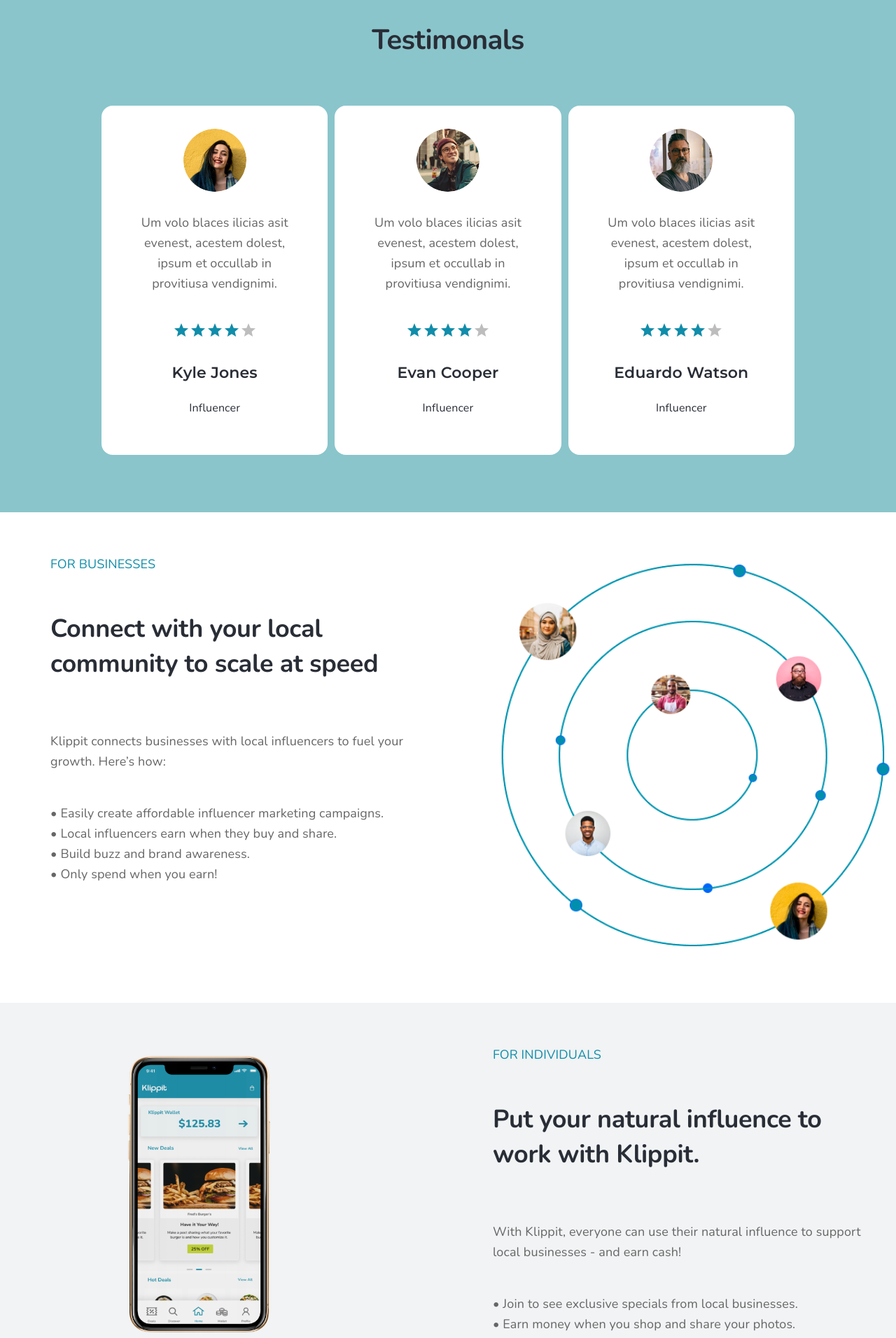
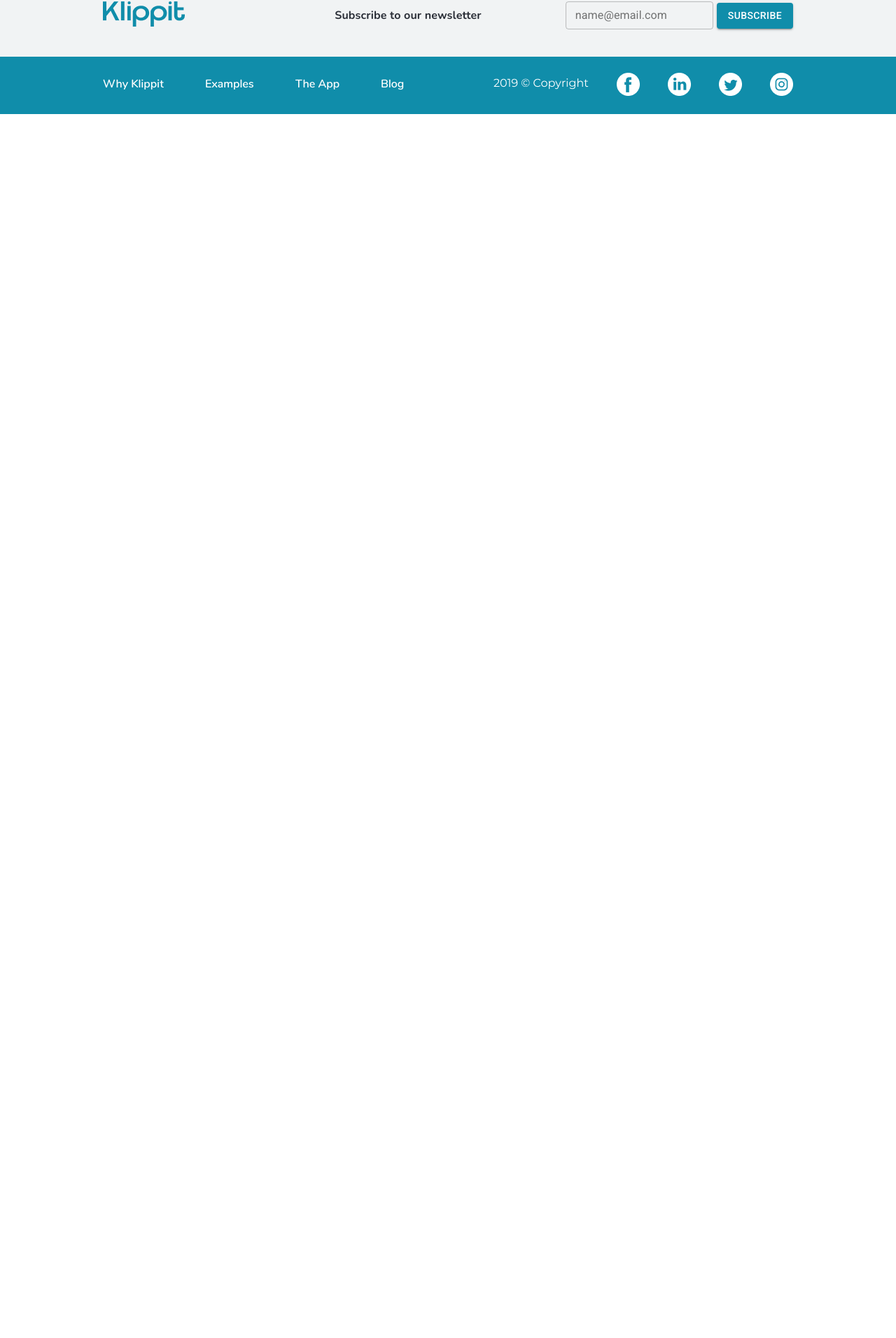
Before and after one commit to codingdave-dev/KlippitMarketingSite, a React (Create React App) app: page / in a window 1280 px wide. Shown: the part 842-2754 px from the top of the page at 70% size. After the commit the page ends 1005 px from the top, so only its background shows below. Built offline with nearby package versions, Linux system fonts and the light colour scheme.

Commit message:
EOD 1/15/21

```diff
--- a/src/pages/Home.js
+++ b/src/pages/Home.js
@@ -5,8 +5,6 @@ import useMediaQuery from "@material-ui/core/useMediaQuery";
 
 import squareTiles from "../assets/homePage/photoSquares.png";
 import mainButton from "../assets/homePage/main_button.png";
-import roundSphere from "../assets/homePage/sphere.png";
-import iPhoneMockup from "../assets/homePage/iPhoneMockupHP.png";
 
 // TESTIMONAL IMAGES
 import card1Image from "../assets/homePage/testimonals/card1.png";
@@ -17,10 +15,20 @@ import Typography from "@material-ui/core/Typography";
 import TestimonalCard from "../ui/TestimonalCard";
 
 const useStyles = makeStyles((theme) => ({
+  container: {
+    paddingTop: "132px", paddingBottom: "106px",
+    [theme.breakpoints.down('sm')]: {
+      paddingTop: "50px"
+    },
+  },
   heading: {
     filter: "drop-shadow(0px 4px 4px rgba(0, 0, 0, 0.6))",
     [theme.breakpoints.down('md')]: {
       fontSize: '36px',
+      textAlign: 'center'
+    },
+    [theme.breakpoints.down('sm')]: {
+      fontSize: '30px',
       textAlign: 'center'
     }
   },
@@ -28,19 +36,28 @@ const useStyles = makeStyles((theme) => ({
     filter: "drop-shadow(0px 4px 4px rgba(0, 0, 0, 0.6))",
     [theme.breakpoints.down('md')]: {
       fontSize: '15px'
+    },
+    [theme.breakpoints.down('sm')]: {
+      fontSize: '12px'
     }
   },
   iPhone: {
     width: '100%'
   },
   imageTiles: {
-    width: '100%'
+    width: '100%',
   },
+
+
   mainLeftContainer: {
     paddingRight: "4em",
     [theme.breakpoints.down('md')]: {
       paddingLeft: '1.5em',
       paddingRight: '1.5em'
+    },
+    [theme.breakpoints.down('sm')]: {
+      paddingLeft: 0,
+      paddingRight: 0
     }
   },
   mainRightContainer: {
@@ -48,6 +65,11 @@ const useStyles = makeStyles((theme) => ({
     [theme.breakpoints.down('md')]: {
       paddingLeft: '1.5em',
       paddingRight: '1.5em'
+    },
+    [theme.breakpoints.down('sm')]: {
+      paddingTop: '1.5em',
+      paddingLeft: '1em',
+      paddingRight: '1em'
     }
   }
 }));
@@ -92,12 +114,13 @@ const Home = () => {
       <Grid
         item
         container
-        style={{ paddingTop: "132px", paddingBottom: "106px" }}
+        direction={matchesSM ? 'column' : 'row'}
+        className={classes.container}
       >
         <Grid item lg={6} md={6} sm={12} xs={12} className={classes.mainLeftContainer}  >
-          <Grid item container alignItems={"flex-end"} direction={"column"}>
-            <Grid item>
-              <Grid item container direction={"column"}>
+          <Grid item container alignItems={matchesSM ? null : 'flex-end'} direction={"column"}>
+            <Grid item >
+              <Grid item container direction={"column"} alignItems={matchesSM ? 'center' : null}>
                 <Grid item>
                   <Typography variant={"h1"} className={classes.heading}>
                     Where everyday influencers
@@ -142,198 +165,202 @@ const Home = () => {
             </Grid>
           </Grid>
         </Grid>
+
+
         <Grid item lg={6} md={6} sm={12} xs={12} className={classes.mainRightContainer}  >
           <img src={squareTiles} alt="Square Photo Tiles" className={classes.imageTiles}/>
         </Grid>
       </Grid>
 
       {/*TESTIMONALS*/}
-      <Grid
-        item
-        container
-        style={{
-          backgroundColor: "#8AC5CC",
-          paddingTop: "66px",
-          paddingLeft: "140px",
-          paddingRight: "140px",
-        }}
-        direction={"column"}
-        alignItems={"center"}
-      >
-        <Grid item>
-          <Typography variant={"h1"}>Testimonals</Typography>
-        </Grid>
+      {/*<Grid*/}
+      {/*  item*/}
+      {/*  container*/}
+      {/*  style={{*/}
+      {/*    backgroundColor: "#8AC5CC",*/}
+      {/*    paddingTop: "66px",*/}
+      {/*    paddingLeft: "140px",*/}
+      {/*    paddingRight: "140px",*/}
+      {/*  }}*/}
+      {/*  direction={"column"}*/}
+      {/*  alignItems={"center"}*/}
+      {/*>*/}
+      {/*  <Grid item>*/}
+      {/*    <Typography variant={"h1"}>Testimonals</Typography>*/}
+      {/*  </Grid>*/}
 
-        <Grid item style={{ marginTop: "66px", paddingBottom: "82px" }}>
-          <Grid item container justify={"center"}>
-            {testimonals.map((card) => (
-              <Grid
-                key={card.id}
-                item
-                lg={4}
-                md={6}
-                sm={6}
-                xs={6}
-                style={{ paddingLeft: "5px", paddingRight: "5px" }}
-              >
-                <TestimonalCard
-                  image={card.image}
-                  info={card.info}
-                  rating={card.rating}
-                  name={card.name}
-                  type={card.type}
-                />
-              </Grid>
-            ))}
-          </Grid>
-        </Grid>
-      </Grid>
+      {/*  <Grid item style={{ marginTop: "66px", paddingBottom: "82px" }}>*/}
+      {/*    <Grid item container justify={"center"}>*/}
+      {/*      {testimonals.map((card) => (*/}
+      {/*        <Grid*/}
+      {/*          key={card.id}*/}
+      {/*          item*/}
+      {/*          lg={4}*/}
+      {/*          md={6}*/}
+      {/*          sm={6}*/}
+      {/*          xs={6}*/}
+      {/*          style={{ paddingLeft: "5px", paddingRight: "5px" }}*/}
+      {/*        >*/}
+      {/*          <TestimonalCard*/}
+      {/*            image={card.image}*/}
+      {/*            info={card.info}*/}
+      {/*            rating={card.rating}*/}
+      {/*            name={card.name}*/}
+      {/*            type={card.type}*/}
+      {/*          />*/}
+      {/*        </Grid>*/}
+      {/*      ))}*/}
+      {/*    </Grid>*/}
+      {/*  </Grid>*/}
+      {/*</Grid>*/}
 
       {/*SPHERE*/}
-      <Grid
-        item
-        container
-        style={{ paddingTop: "60px", paddingBottom: "60px" }}
-      >
-        <Grid item lg={6} md={6} sm={12} xs={12} className={classes.mainLeftContainer}>
-          <Grid item container alignItems={"flex-end"} direction={"column"}>
-            <Grid item>
-              <Grid item container direction={"column"}>
-                <Grid item>
-                  <Typography
-                    variant={"h6"}
-                    style={{ color: theme.palette.primary.main }}
-                  >
-                    FOR BUSINESSES
-                  </Typography>
-                </Grid>
+      {/*<Grid*/}
+      {/*  item*/}
+      {/*  container*/}
+      {/*  direction={matchesSM ? 'column' : 'row'}*/}
+      {/*  style={{ paddingTop: "60px", paddingBottom: "60px" }}*/}
+      {/*>*/}
+      {/*  <Grid item lg={6} md={6} sm={12} xs={12} className={classes.mainLeftContainer}>*/}
+      {/*    <Grid item container alignItems={"flex-end"} direction={"column"}>*/}
+      {/*      <Grid item>*/}
+      {/*        <Grid item container direction={"column"}>*/}
+      {/*          <Grid item>*/}
+      {/*            <Typography*/}
+      {/*              variant={"h6"}*/}
+      {/*              style={{ color: theme.palette.primary.main }}*/}
+      {/*            >*/}
+      {/*              FOR BUSINESSES*/}
+      {/*            </Typography>*/}
+      {/*          </Grid>*/}
 
-                <Grid item style={{ marginTop: "53px" }}>
-                  <Typography variant={"h2"}>
-                    Connect with your local
-                  </Typography>
-                </Grid>
+      {/*          <Grid item style={{ marginTop: "53px" }}>*/}
+      {/*            <Typography variant={"h2"}>*/}
+      {/*              Connect with your local*/}
+      {/*            </Typography>*/}
+      {/*          </Grid>*/}
 
-                <Grid item>
-                  <Typography variant={"h2"}>
-                    community to scale at speed
-                  </Typography>
-                </Grid>
+      {/*          <Grid item>*/}
+      {/*            <Typography variant={"h2"}>*/}
+      {/*              community to scale at speed*/}
+      {/*            </Typography>*/}
+      {/*          </Grid>*/}
 
-                <Grid item style={{ marginTop: "70px" }}>
-                  <Typography variant={"h6"}>
-                    Klippit connects businesses with local influencers to fuel
-                    your
-                  </Typography>
-                </Grid>
-                <Grid item>
-                  <Typography variant={"h6"}>growth. Here’s how:</Typography>
-                </Grid>
+      {/*          <Grid item style={{ marginTop: "70px" }}>*/}
+      {/*            <Typography variant={"h6"}>*/}
+      {/*              Klippit connects businesses with local influencers to fuel*/}
+      {/*              your*/}
+      {/*            </Typography>*/}
+      {/*          </Grid>*/}
+      {/*          <Grid item>*/}
+      {/*            <Typography variant={"h6"}>growth. Here’s how:</Typography>*/}
+      {/*          </Grid>*/}
 
-                <Grid item style={{ marginTop: "46px" }}>
-                  <Typography variant={"h6"}>
-                    &bull; Easily create affordable influencer marketing
-                    campaigns.
-                  </Typography>
-                </Grid>
-                <Grid item>
-                  <Typography variant={"h6"}>
-                    &bull; Local influencers earn when they buy and share.
-                  </Typography>
-                </Grid>
-                <Grid item>
-                  <Typography variant={"h6"}>
-                    &bull; Build buzz and brand awareness.
-                  </Typography>
-                </Grid>
-                <Grid item>
-                  <Typography variant={"h6"}>
-                    &bull; Only spend when you earn!
-                  </Typography>
-                </Grid>
-              </Grid>
-            </Grid>
-          </Grid>
-        </Grid>
+      {/*          <Grid item style={{ marginTop: "46px" }}>*/}
+      {/*            <Typography variant={"h6"}>*/}
+      {/*              &bull; Easily create affordable influencer marketing*/}
+      {/*              campaigns.*/}
+      {/*            </Typography>*/}
+      {/*          </Grid>*/}
+      {/*          <Grid item>*/}
+      {/*            <Typography variant={"h6"}>*/}
+      {/*              &bull; Local influencers earn when they buy and share.*/}
+      {/*            </Typography>*/}
+      {/*          </Grid>*/}
+      {/*          <Grid item>*/}
+      {/*            <Typography variant={"h6"}>*/}
+      {/*              &bull; Build buzz and brand awareness.*/}
+      {/*            </Typography>*/}
+      {/*          </Grid>*/}
+      {/*          <Grid item>*/}
+      {/*            <Typography variant={"h6"}>*/}
+      {/*              &bull; Only spend when you earn!*/}
+      {/*            </Typography>*/}
+      {/*          </Grid>*/}
+      {/*        </Grid>*/}
+      {/*      </Grid>*/}
+      {/*    </Grid>*/}
+      {/*  </Grid>*/}
 
-        <Grid item lg={6} md={6} sm={12} xs={12} className={classes.mainRightContainer}>
-          <img src={roundSphere} alt="Round Sphere" className={classes.imageTiles}/>
-        </Grid>
-      </Grid>
+      {/*  <Grid item lg={6} md={6} sm={12} xs={12} className={classes.mainRightContainer}>*/}
+      {/*    <img src={roundSphere} alt="Round Sphere" className={classes.imageTiles}/>*/}
+      {/*  </Grid>*/}
+      {/*</Grid>*/}
 
       {/*FOR INDIVIDUALS*/}
-      <Grid
-        item
-        container
-        style={{
-          paddingTop: "60px",
-          paddingBottom: "60px",
-          backgroundColor: "#F1F3F4",
-        }}
-      >
-        <Grid item lg={6} md={6} sm={12} xs={12} className={classes.mainLeftContainer}>
-          <Grid item container justify={"flex-end"}>
-            <Grid item>
-              <img src={iPhoneMockup} alt="iPhone Layout" className={classes.iPhone}/>
-            </Grid>
-          </Grid>
-        </Grid>
+      {/*<Grid*/}
+      {/*  item*/}
+      {/*  container*/}
+      {/*  direction={matchesSM ? 'column' : 'row'}*/}
+      {/*  style={{*/}
+      {/*    paddingTop: "60px",*/}
+      {/*    paddingBottom: "60px",*/}
+      {/*    backgroundColor: "#F1F3F4",*/}
+      {/*  }}*/}
+      {/*>*/}
+      {/*  <Grid item lg={6} md={6} sm={12} xs={12} className={classes.mainLeftContainer}>*/}
+      {/*    <Grid item container justify={"flex-end"}>*/}
+      {/*      <Grid item>*/}
+      {/*        <img src={iPhoneMockup} alt="iPhone Layout" className={classes.iPhone}/>*/}
+      {/*      </Grid>*/}
+      {/*    </Grid>*/}
+      {/*  </Grid>*/}
 
-        <Grid item lg={6} md={6} sm={12} xs={12} className={classes.mainRightContainer}>
-          <Grid item container direction={"column"}>
-            <Grid item>
-              <Grid item container direction={"column"}>
-                <Grid item>
-                  <Typography
-                    variant={"h6"}
-                    style={{ color: theme.palette.primary.main }}
-                  >
-                    FOR INDIVIDUALS
-                  </Typography>
-                </Grid>
+      {/*  <Grid item lg={6} md={6} sm={12} xs={12} className={classes.mainRightContainer}>*/}
+      {/*    <Grid item container direction={"column"}>*/}
+      {/*      <Grid item>*/}
+      {/*        <Grid item container direction={"column"}>*/}
+      {/*          <Grid item>*/}
+      {/*            <Typography*/}
+      {/*              variant={"h6"}*/}
+      {/*              style={{ color: theme.palette.primary.main }}*/}
+      {/*            >*/}
+      {/*              FOR INDIVIDUALS*/}
+      {/*            </Typography>*/}
+      {/*          </Grid>*/}
 
-                <Grid item style={{ marginTop: "53px" }}>
-                  <Typography variant={"h2"}>
-                    Put your natural influence to
-                  </Typography>
-                </Grid>
+      {/*          <Grid item style={{ marginTop: "53px" }}>*/}
+      {/*            <Typography variant={"h2"}>*/}
+      {/*              Put your natural influence to*/}
+      {/*            </Typography>*/}
+      {/*          </Grid>*/}
 
-                <Grid item>
-                  <Typography variant={"h2"}>work with Klippit.</Typography>
-                </Grid>
+      {/*          <Grid item>*/}
+      {/*            <Typography variant={"h2"}>work with Klippit.</Typography>*/}
+      {/*          </Grid>*/}
 
-                <Grid item style={{ marginTop: "70px" }}>
-                  <Typography variant={"h6"}>
-                    With Klippit, everyone can use their natural influence to
-                    support
-                  </Typography>
-                </Grid>
-                <Grid item>
-                  <Typography variant={"h6"}>
-                    local businesses - and earn cash!
-                  </Typography>
-                </Grid>
+      {/*          <Grid item style={{ marginTop: "70px" }}>*/}
+      {/*            <Typography variant={"h6"}>*/}
+      {/*              With Klippit, everyone can use their natural influence to*/}
+      {/*              support*/}
+      {/*            </Typography>*/}
+      {/*          </Grid>*/}
+      {/*          <Grid item>*/}
+      {/*            <Typography variant={"h6"}>*/}
+      {/*              local businesses - and earn cash!*/}
+      {/*            </Typography>*/}
+      {/*          </Grid>*/}
 
-                <Grid item style={{ marginTop: "46px" }}>
-                  <Typography variant={"h6"}>
-                    &bull; Join to see exclusive specials from local businesses.
-                  </Typography>
-                </Grid>
-                <Grid item>
-                  <Typography variant={"h6"}>
-                    &bull; Earn money when you shop and share your photos.
-                  </Typography>
-                </Grid>
-                <Grid item>
-                  <Typography variant={"h6"}>
-                    &bull; When your friends shop, you earn even more!
-                  </Typography>
-                </Grid>
-              </Grid>
-            </Grid>
-          </Grid>
-        </Grid>
-      </Grid>
+      {/*          <Grid item style={{ marginTop: "46px" }}>*/}
+      {/*            <Typography variant={"h6"}>*/}
+      {/*              &bull; Join to see exclusive specials from local businesses.*/}
+      {/*            </Typography>*/}
+      {/*          </Grid>*/}
+      {/*          <Grid item>*/}
+      {/*            <Typography variant={"h6"}>*/}
+      {/*              &bull; Earn money when you shop and share your photos.*/}
+      {/*            </Typography>*/}
+      {/*          </Grid>*/}
+      {/*          <Grid item>*/}
+      {/*            <Typography variant={"h6"}>*/}
+      {/*              &bull; When your friends shop, you earn even more!*/}
+      {/*            </Typography>*/}
+      {/*          </Grid>*/}
+      {/*        </Grid>*/}
+      {/*      </Grid>*/}
+      {/*    </Grid>*/}
+      {/*  </Grid>*/}
+      {/*</Grid>*/}
     </Grid>
   );
 };
```
Also changed, not shown: src/ui/Header.js (+0 -17 lines).
